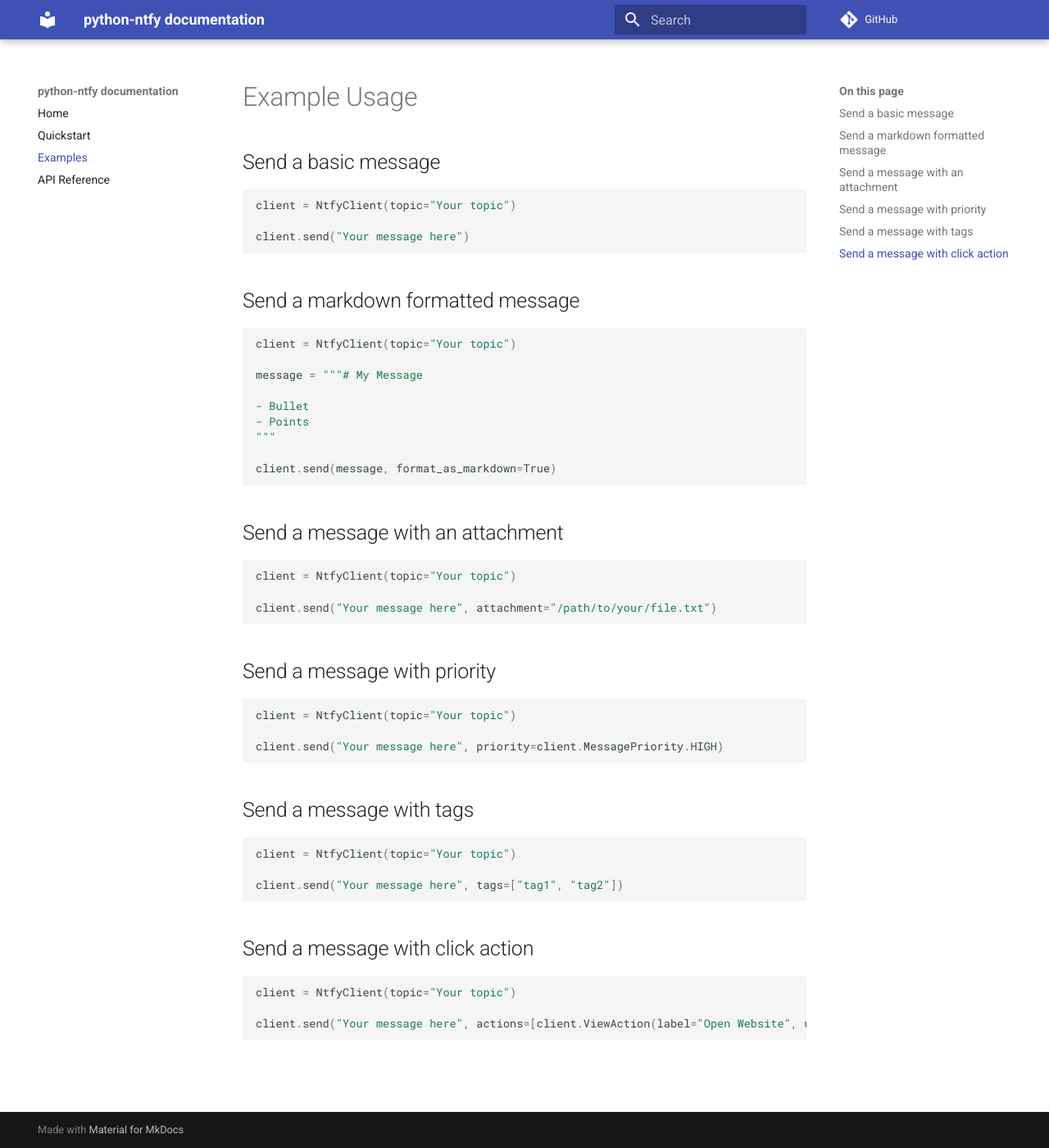
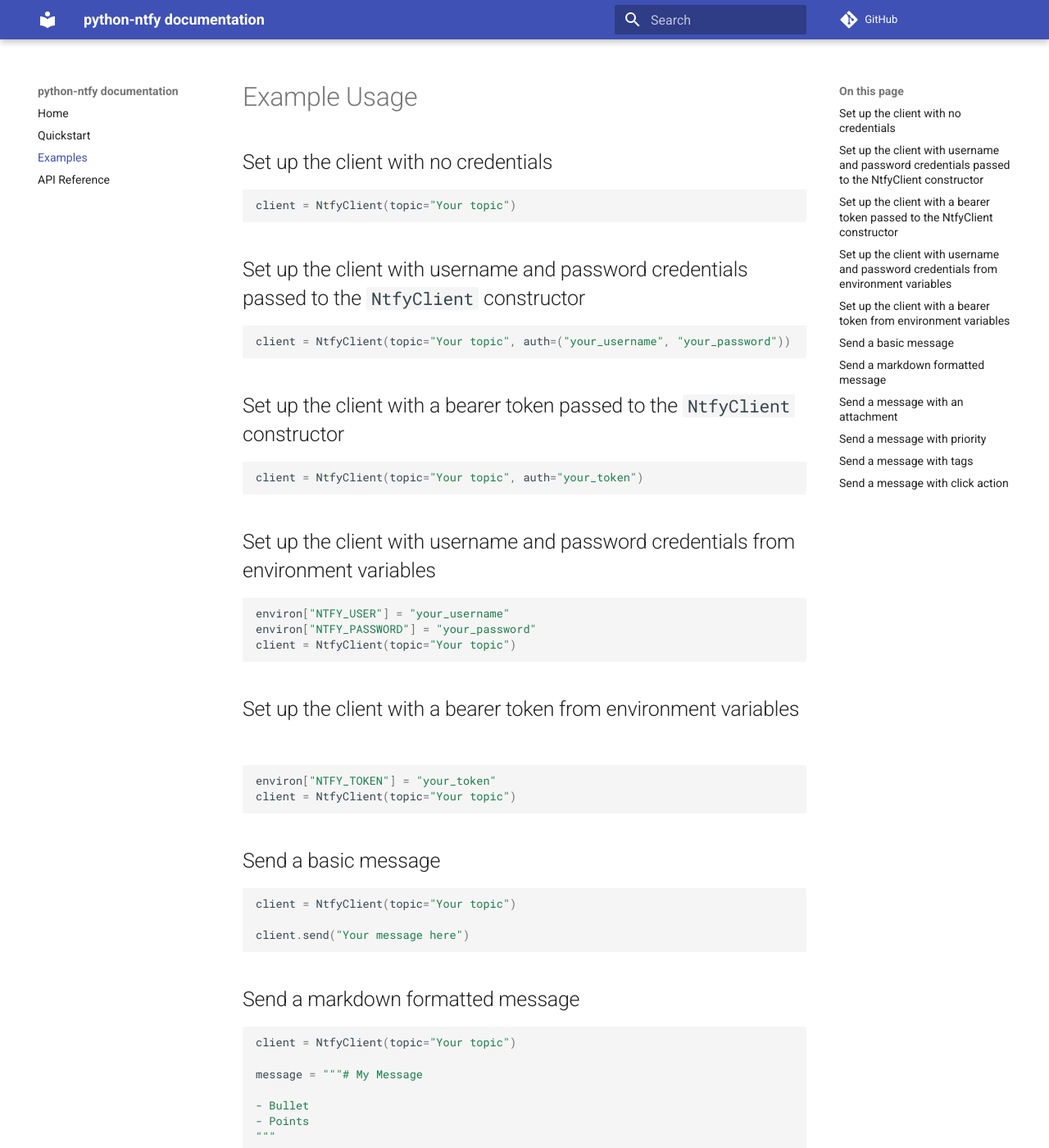
Before and after one commit to MatthewCane/python-ntfy, an MkDocs documentation site: the page built from docs/examples.md, in a window 1280 px wide and 1400 px high. Shown: the whole window at 82% size. Built offline with MkDocs 1.6.1 and Material for MkDocs 9.7.7, drawn with Linux system fonts in a browser that asks for light colours; comment, search, counter and statistics services are not loaded.

Commit message:
Update documentation

````diff
--- a/docs/examples.md
+++ b/docs/examples.md
@@ -1,4 +1,38 @@
 # Example Usage
+
+## Set up the client with no credentials
+
+```python
+client = NtfyClient(topic="Your topic")
+```
+
+
+## Set up the client with username and password credentials passed to the `NtfyClient` constructor
+
+```python
+client = NtfyClient(topic="Your topic", auth=("your_username", "your_password"))
+```
+
+## Set up the client with a bearer token passed to the `NtfyClient` constructor
+
+```python
+client = NtfyClient(topic="Your topic", auth="your_token")
+```
+
+## Set up the client with username and password credentials from environment variables
+
+```python
+environ["NTFY_USER"] = "your_username"
+environ["NTFY_PASSWORD"] = "your_password"
+client = NtfyClient(topic="Your topic")
+```
+
+## Set up the client with a bearer token from environment variables
+
+```python
+environ["NTFY_TOKEN"] = "your_token"
+client = NtfyClient(topic="Your topic")
+```
 
 ## Send a basic message
 
--- a/docs/quickstart.md
+++ b/docs/quickstart.md
@@ -1,24 +1,30 @@
 # Quickstart Guide
 
 1. Install using pip with `pip3 install python-ntfy`
-2. Configure the following environment variables:
-    - `NTFY_USER`: The username for your server (if required)
-    - `NTFY_PASSWORD`: The password for your server (if required)
-    - `NTFY_SERVER`: The server URL (defaults to `https://ntft.sh`)
-3. Setup your application to use the library:
+2. Import and instantiate the `NtfyClient`:
 
 ```python
 # Import the ntfy client
 from python_ntfy import NtfyClient
 
-# Optionally set your environment variables
+# With no credentials
+client = NtfyClient(topic="Your topic")
+
+# With credentials passed to the `NtfyClient` constructor (takes precedence over environment variables)
+client = NtfyClient(topic="Your topic", auth=("your_username", "your_password")) # Basic auth
+client = NtfyClient(topic="Your topic", auth="your_token") # Token auth
+
+# Or set credentials from environment variables
 from os import environ
 environ["NTFY_USER"] = "your_username"
 environ["NTFY_PASSWORD"] = "your_password"
+environ["NTFY_TOKEN"] = "your_token"
+client = NtfyClient(topic="Your topic")
+```
 
-# Create an `NtfyClient` instance with a topic
-client = NtfyClient(topic="Your topic")
+3. Send a message:
 
+```python
 # Send a message
 client.send("Your message here")
 ```
````
Also changed, not shown: README.md (+3 -5 lines).
